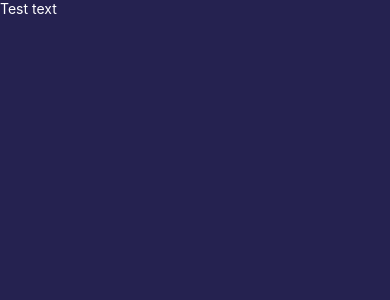
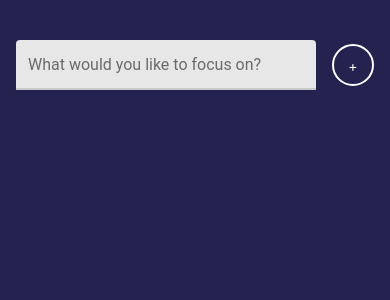
Before and after one commit to siwachs/FocusTime, a React Native app: screen / in a window 390 px wide. Shown: the top 300 px of the page. Built offline with nearby package versions, Linux system fonts and the light colour scheme.

Commit message:
countdown component

```diff
--- a/App.js
+++ b/App.js
@@ -1,17 +1,20 @@
-import {
-  Text,
-  SafeAreaView,
-  View,
-  StyleSheet,
-  Platform,
-  StatusBar,
-} from 'react-native';
-import { colors } from './src/utils/colors';
+import { useState } from 'react';
+import { SafeAreaView,View,Text, StyleSheet, Platform, StatusBar } from 'react-native';
+import Focus from './src/features/Focus';
+import colors from './src/utils/colors';
 
 export default function App() {
+  const [currentSubject, setCurrentSubject] = useState(null);
+
   return (
     <SafeAreaView style={styles.container}>
-      <Text style={styles.text}>Test text</Text>
+      {!currentSubject ? (
+        <Focus addSubject={setCurrentSubject}/>
+      ) : (
+        <View>
+          <Text>Timer</Text>
+        </View>
+      )}
     </SafeAreaView>
   );
 }
@@ -22,7 +25,4 @@ const styles = StyleSheet.create({
     paddingTop: Platform.OS === 'android' ? StatusBar.currentHeight : 0,
     backgroundColor: colors.darklue,
   },
-  text: {
-    color: colors.white,
-  },
 });
--- a/app.json
+++ b/app.json
@@ -1,7 +1,7 @@
 {
   "expo": {
     "name": "focustime",
-    "slug": "snack-713c5880-72e4-4ba9-8478-3da37965e9a1",
+    "slug": "snack-761684af-782a-4757-884e-28d22b9322ae",
     "version": "1.0.0",
     "orientation": "portrait",
     "icon": "./assets/icon.png",
--- a/package.json
+++ b/package.json
@@ -7,7 +7,7 @@
     "web": "expo start --web"
   },
   "dependencies": {
-    "expo": "~49.0.15",
+    "expo": "~49.0.18",
     "expo-status-bar": "~1.6.0",
     "react": "18.2.0",
     "react-native": "0.72.6",
--- /dev/null
+++ b/src/components/RoundedButton.js
@@ -0,0 +1,32 @@
+import { TouchableOpacity, Text } from 'react-native';
+import colors from '../utils/colors';
+
+const RoundedButton = ({
+  style = {},
+  textStyle = {},
+  size = 125,
+  ...props
+}) => {
+  return (
+    <TouchableOpacity
+      style={[styles(size).radius, style]}
+      onPress={props.onPress}>
+      <Text style={[styles(size).text, textStyle]}>{props.title}</Text>
+    </TouchableOpacity>
+  );
+};
+
+const styles = (size) => ({
+  radius: {
+    borderRadius: size / 2,
+    width: size,
+    height: size,
+    alignItems: 'center',
+    justifyContent: 'center',
+    borderColor: colors.white,
+    borderWidth: 2,
+  },
+  text: { color: colors.white, fontSize: size / 3 },
+});
+
+export default RoundedButton;
--- a/src/features/Focus.js
+++ b/src/features/Focus.js
@@ -1,14 +1,49 @@
-import React from 'react';
+import { useState } from 'react';
 import { Text, View, StyleSheet } from 'react-native';
+import { TextInput } from 'react-native-paper';
+import RoundedButton from '../components/RoundedButton';
+import colors from '../utils/colors';
+import { spacing } from '../utils/sizes';
 
-export const Focus = () => (
-  <View style={styles.container}>
-    <Text></Text>
-  </View>
-);
+const Focus = ({ addSubject }) => {
+  const [subject, setSubject] = useState('');
+
+  return (
+    <View style={styles.container}>
+      <View style={styles.inputContainer}>
+        <TextInput
+          style={styles.textInput}
+          value={subject}
+          onChangeText={(text) => setSubject(text)}
+          label="What would you like to focus on?"
+        />
+        <RoundedButton
+          title="+"
+          size={42}
+          onPress={() => addSubject(subject)}
+        />
+      </View>
+    </View>
+  );
+};
 
 const styles = StyleSheet.create({
   container: {
     flex: 1,
+    backgroundColor: colors.darklue,
+    paddingHorizontal: spacing.md,
+    paddingTop: spacing.xxl,
+  },
+  inputContainer: {
+    flexDirection: 'row',
+    alignItems: 'center',
+    justifyContent: 'space-between',
+  },
+  textInput: {
+    flex: 1,
+    height: 50,
+    marginRight: spacing.md,
   },
 });
+
+export default Focus;
--- a/src/utils/colors.js
+++ b/src/utils/colors.js
@@ -1,4 +1,6 @@
-export const colors = {
+const colors = {
   white: '#fff',
   darklue: '#252250',
 };
+
+export default colors;
--- /dev/null
+++ b/src/utils/sizes.js
@@ -0,0 +1,17 @@
+export const fontSizes = {
+  sm: 8,
+  md: 16,
+  lg: 24,
+  xl: 32,
+  xxl: 40,
+  xxxl: 80,
+};
+
+export const spacing = {
+  sm: 8,
+  md: 16,
+  lg: 24,
+  xl: 32,
+  xxl: 40,
+  xxxl: 80,
+};
```
Also changed, not shown: src/components/Countdown.js (added, +61 -0 lines).
